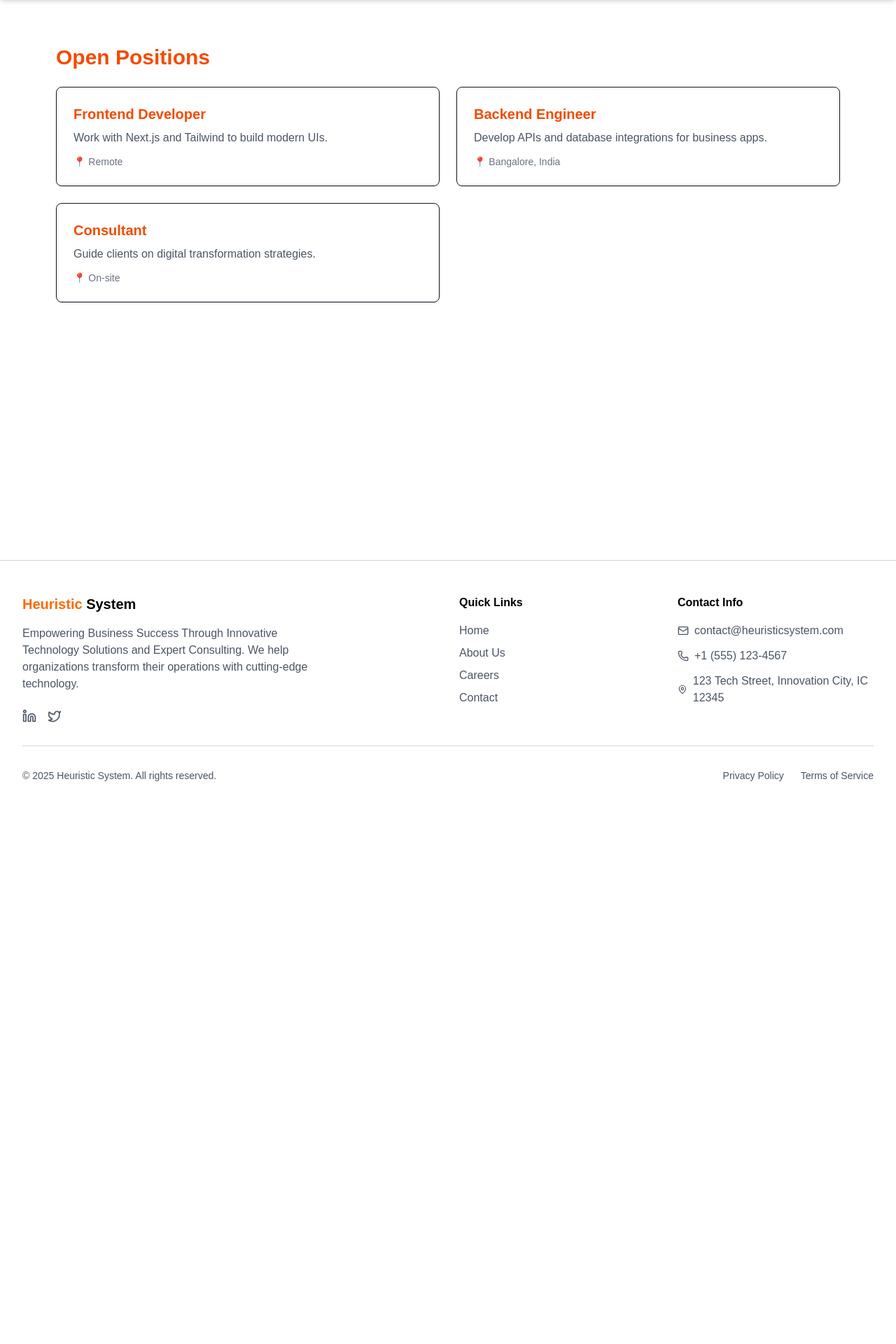
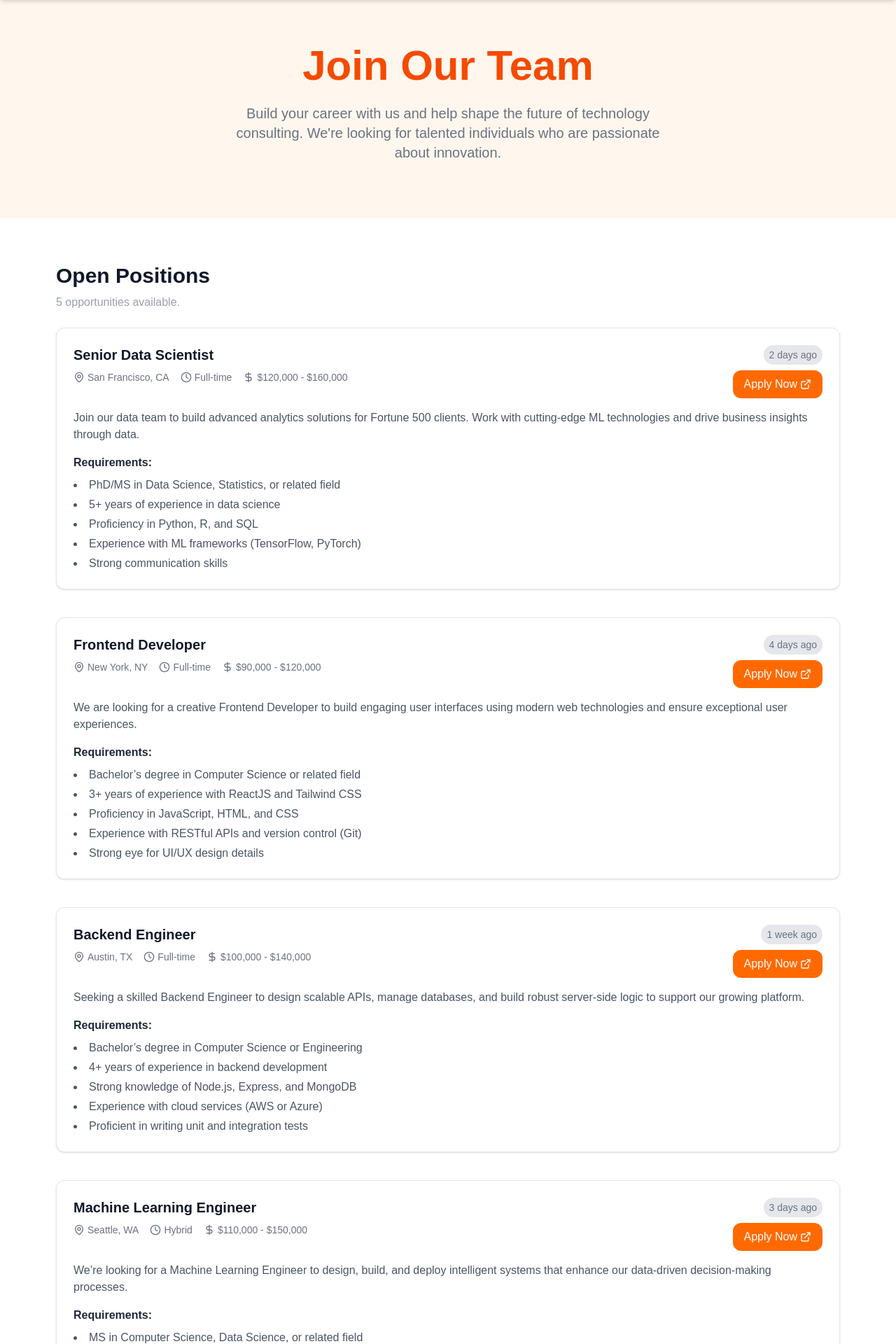
Before and after one commit to RazaALi0786/heuristic-system, a Next.js app: page /jobs in a window 1280 px wide. Shown: the part 80-2000 px from the top of the page at 70% size. Before the commit the page ends 1246 px from the top, so only its background shows below. Built offline with nearby package versions, Linux system fonts and the light colour scheme.

Commit message:
Jobs seciton UI done

```diff
--- a/app/jobs/page.tsx
+++ b/app/jobs/page.tsx
@@ -1,34 +1,186 @@
+"use client";
 import JobCard from "@/components/JobCard";
+import { motion } from "framer-motion";
+import { ExternalLink } from "lucide-react";
+
+// animation variants for reusability
+const fadeUp = {
+  hidden: { opacity: 0, y: 40 },
+  visible: { opacity: 1, y: 0 },
+};
+
+const fadeIn = {
+  hidden: { opacity: 0 },
+  visible: { opacity: 1 },
+};
 
 const jobs = [
   {
+    title: "Senior Data Scientist",
+    location: "San Francisco, CA",
+    type: "Full-time",
+    salary: "$120,000 - $160,000",
+    posted: "2 days ago",
+    description:
+      "Join our data team to build advanced analytics solutions for Fortune 500 clients. Work with cutting-edge ML technologies and drive business insights through data.",
+    requirements: [
+      "PhD/MS in Data Science, Statistics, or related field",
+      "5+ years of experience in data science",
+      "Proficiency in Python, R, and SQL",
+      "Experience with ML frameworks (TensorFlow, PyTorch)",
+      "Strong communication skills",
+    ],
+  },
+  {
     title: "Frontend Developer",
-    description: "Work with Next.js and Tailwind to build modern UIs.",
-    location: "Remote",
+    location: "New York, NY",
+    type: "Full-time",
+    salary: "$90,000 - $120,000",
+    posted: "4 days ago",
+    description:
+      "We are looking for a creative Frontend Developer to build engaging user interfaces using modern web technologies and ensure exceptional user experiences.",
+    requirements: [
+      "Bachelor’s degree in Computer Science or related field",
+      "3+ years of experience with ReactJS and Tailwind CSS",
+      "Proficiency in JavaScript, HTML, and CSS",
+      "Experience with RESTful APIs and version control (Git)",
+      "Strong eye for UI/UX design details",
+    ],
   },
   {
     title: "Backend Engineer",
-    description: "Develop APIs and database integrations for business apps.",
-    location: "Bangalore, India",
+    location: "Austin, TX",
+    type: "Full-time",
+    salary: "$100,000 - $140,000",
+    posted: "1 week ago",
+    description:
+      "Seeking a skilled Backend Engineer to design scalable APIs, manage databases, and build robust server-side logic to support our growing platform.",
+    requirements: [
+      "Bachelor’s degree in Computer Science or Engineering",
+      "4+ years of experience in backend development",
+      "Strong knowledge of Node.js, Express, and MongoDB",
+      "Experience with cloud services (AWS or Azure)",
+      "Proficient in writing unit and integration tests",
+    ],
   },
   {
-    title: "Consultant",
-    description: "Guide clients on digital transformation strategies.",
-    location: "On-site",
+    title: "Machine Learning Engineer",
+    location: "Seattle, WA",
+    type: "Hybrid",
+    salary: "$110,000 - $150,000",
+    posted: "3 days ago",
+    description:
+      "We’re looking for a Machine Learning Engineer to design, build, and deploy intelligent systems that enhance our data-driven decision-making processes.",
+    requirements: [
+      "MS in Computer Science, Data Science, or related field",
+      "3+ years of hands-on experience with ML model development",
+      "Proficiency in Python, Pandas, and Scikit-learn",
+      "Experience with TensorFlow or PyTorch",
+      "Understanding of data pipelines and MLOps tools",
+    ],
+  },
+  {
+    title: "UI/UX Designer",
+    location: "Remote",
+    type: "Contract",
+    salary: "$60,000 - $90,000",
+    posted: "5 days ago",
+    description:
+      "Join our design team to create beautiful, user-centered digital experiences. You’ll collaborate closely with developers and product managers to bring ideas to life.",
+    requirements: [
+      "Bachelor’s degree in Design or related discipline",
+      "2+ years of experience in UI/UX design",
+      "Proficiency in Figma, Adobe XD, or Sketch",
+      "Strong understanding of responsive design principles",
+      "Excellent communication and collaboration skills",
+    ],
   },
 ];
 
 export default function Jobs() {
   return (
-    <div className="max-w-6xl mx-auto py-16 px-4">
-      <h2 className="text-3xl font-bold text-orange-600 mb-6">
-        Open Positions
-      </h2>
-      <div className="grid gap-6 md:grid-cols-2">
-        {jobs.map((job, i) => (
-          <JobCard key={i} {...job} />
-        ))}
+    <div>
+      {/* ===== JOB HEADER SECTION ===== */}
+      <motion.div
+        className="bg-orange-50 h-auto p-16 flex flex-col items-center justify-center"
+        initial="hidden"
+        animate="visible"
+        variants={fadeIn}
+        transition={{ duration: 0.8 }}
+      >
+        <motion.h1
+          className="text-3xl sm:text-6xl font-bold text-orange-600"
+          variants={fadeUp}
+          transition={{ duration: 0.8 }}
+        >
+          Join Our Team
+        </motion.h1>
+
+        <motion.h5
+          className="text-xl text-gray-500 mt-2 text-center max-w-2xl p-4"
+          variants={fadeUp}
+          transition={{ duration: 1, delay: 0.2 }}
+        >
+          Build your career with us and help shape the future of technology
+          consulting. We're looking for talented individuals who are passionate
+          about innovation.
+        </motion.h5>
+      </motion.div>
+
+      {/* ===== JOB CARDS SECTION ===== */}
+      <div className="max-w-6xl mx-auto py-16 px-4">
+        <h2 className="text-3xl font-bold mb-2">Open Positions</h2>
+        <h5 className="text-md text-gray-400 mb-6">
+          {jobs.length} opportunities available.
+        </h5>
+        <div className="grid gap-6 md:grid-cols-1">
+          <JobCard jobs={jobs} />
+        </div>
       </div>
+
+      {/* ===== JOB FOOTER SECTION ===== */}
+      <motion.div
+        className="bg-gray-100 h-auto p-16 flex flex-col items-center justify-center"
+        initial="hidden"
+        whileInView="visible"
+        viewport={{ once: true }}
+        variants={fadeIn}
+        transition={{ duration: 0.8 }}
+      >
+        <motion.h1
+          className="text-3xl sm:text-4xl font-bold text-gray-700 text-center"
+          variants={fadeUp}
+          transition={{ duration: 0.8 }}
+        >
+          Don't See a Perfect Match?
+        </motion.h1>
+
+        <motion.h5
+          className="text-xl text-gray-500 mt-2 text-center max-w-2xl p-4"
+          variants={fadeUp}
+          transition={{ duration: 1, delay: 0.2 }}
+        >
+          We're always interested in meeting talented individuals. Send us your
+          resume and let us know how you'd like to contribute.
+        </motion.h5>
+
+        <motion.a
+          href="https://mail.google.com/mail/?view=cm&fs=1&to=careers@example.com&su=General%20Application"
+          target="_blank"
+          rel="noopener noreferrer"
+          variants={fadeUp}
+          transition={{ duration: 0.8, delay: 0.3 }}
+          whileHover={{ scale: 1.05, y: -2 }}
+          whileTap={{ scale: 0.97 }}
+          className="flex mt-2 border border-gray-200 bg-white hover:shadow-md
+               transition-all duration-300 ease-in-out
+               font-medium px-4 py-2 rounded-xl text-gray-600
+               hover:border-orange-200 hover:text-orange-400
+               items-center gap-1 font-semibold"
+        >
+          Send General Application <ExternalLink size={20} />
+        </motion.a>
+      </motion.div>
     </div>
   );
 }
--- a/components/JobCard.tsx
+++ b/components/JobCard.tsx
@@ -1,9 +1,62 @@
-export default function JobCard({ title, description, location }: any) {
+import React from "react";
+import { MapPin, Clock, DollarSign, ExternalLink } from "lucide-react";
+
+const JobCard = ({ jobs }) => {
   return (
-    <div className="border p-6 rounded-lg shadow hover:shadow-lg transition">
-      <h3 className="text-xl font-semibold text-orange-600">{title}</h3>
-      <p className="text-gray-600 mt-2">{description}</p>
-      <p className="mt-3 text-sm text-gray-500">📍 {location}</p>
-    </div>
+    <>
+      {jobs.map((job, index) => (
+        <div
+          key={index}
+          className="flex flex-col bg-white border border-gray-200 rounded-xl shadow-sm hover:shadow-md hover:border-orange-100 transition-shadow p-6 mb-4"
+        >
+          {/* Job Header */}
+          <div className="flex flex-col sm:flex-row gap-1 sm:justify-between items-start mb-4">
+            <div>
+              <h2 className="text-xl font-semibold text-gray-900">
+                {job.title}
+              </h2>
+              <div className="flex flex-wrap gap-4 mt-2 text-gray-500 text-sm">
+                <span className="flex items-center gap-1">
+                  <MapPin size={16} /> {job.location}
+                </span>
+                <span className="flex items-center gap-1">
+                  <Clock size={16} /> {job.type}
+                </span>
+                <span className="flex items-center gap-1">
+                  <DollarSign size={16} /> {job.salary}
+                </span>
+              </div>
+            </div>
+            <div className="flex flex-col items-end">
+              <span className="text-sm text-gray-500 bg-gray-200 px-2 py-1 rounded-full">
+                {job.posted}
+              </span>
+              <button className="hidden sm:flex mt-2 bg-orange-500 text-white font-medium px-4 py-2 rounded-xl hover:bg-orange-600  items-center gap-1">
+                Apply Now <ExternalLink size={16} />
+              </button>
+            </div>
+          </div>
+
+          {/* Description */}
+          <p className="text-gray-600 mb-4">{job.description}</p>
+
+          {/* Requirements */}
+          <div>
+            <h3 className="font-semibold text-gray-800 mb-2">Requirements:</h3>
+            <ul className="list-disc list-inside text-gray-600 space-y-1">
+              {job.requirements.map((req, i) => (
+                <li key={i}>{req}</li>
+              ))}
+            </ul>
+          </div>
+
+          <button className="flex sm:hidden mt-4 bg-orange-500 text-white font-medium px-4 py-2 rounded-xl hover:bg-orange-600  items-center justify-center gap-1">
+            Apply Now <ExternalLink size={16} />
+          </button>
+        </div>
+      ))}
+    </>
   );
-}
+};
+
+export default JobCard;
```
